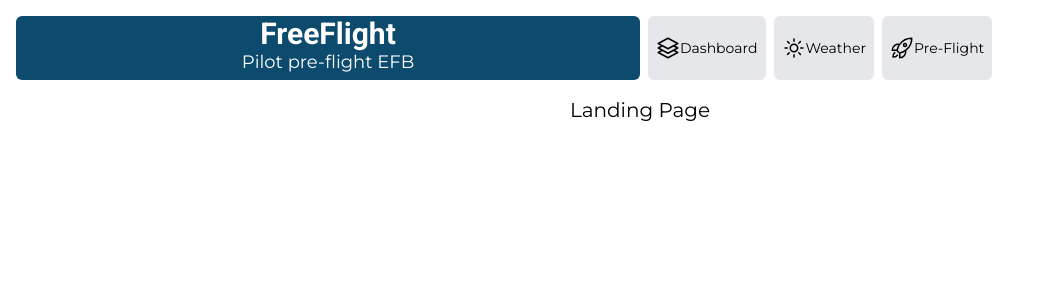
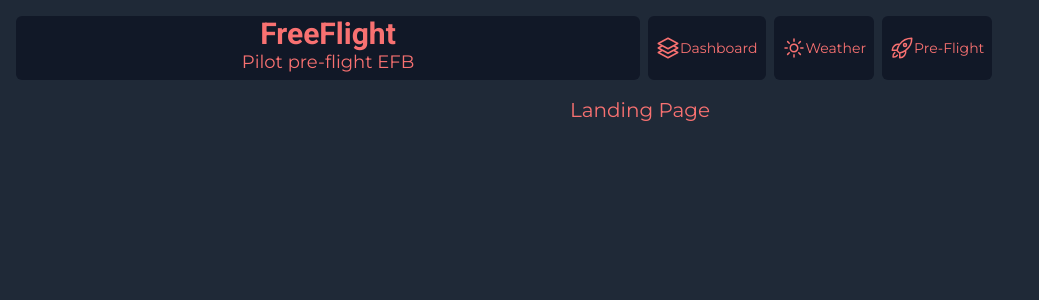
Before and after one commit to KeefeOverby/free-flight, a Next.js app: page / in a window 1280 px wide. Shown: the top 300 px of the page, without its empty margins (0-1039 px from the left). Built offline with nearby package versions, Linux system fonts and the light colour scheme.

Commit message:
configuring files

```diff
--- a/app/components/get-metar.tsx
+++ b/app/components/get-metar.tsx
@@ -11,20 +11,21 @@ async function GetMetar() {
             <label className="flex flex-row h-fit w-full items-center justify-between py-4">
                 METAR:
                 <button
-                                className="text-white items-center h-fit w-1/4 bg-sky-900 rounded-md p-2"
+                    className="text-red-400 items-center h-fit w-1/4 bg-gray-900 rounded-md p-2"
                     onClick={GetMetar}
                 >
                     Get METAR
                 </button>
             </label>
-                        <textarea
-                            className="w-full bg-gray-200"
-                            name="metarData"
-                            rows={4}
-                            cols={40}
-                        />
+            <div className="flex h-fit w-full bg-gray-900 text-green-300 rounded-md p-2">
+                {objMetar.map((item: any) => (
+                    <span key={item.metar_id}>
+                        {item.name} - {item.rawOb}
+                    </span>
+                ))}
+            </div>
         </div>
     );
 }
 
-export default GetMetar
+export default GetMetar;
--- a/app/components/get-pirep.tsx
+++ b/app/components/get-pirep.tsx
@@ -11,15 +11,17 @@ async function GetPirep() {
                     <label className="flex flex-row h-fit w-full items-center justify-between py-4">
                         PIREP:
                         <button
-                            className="text-white items-center h-fit w-1/4 bg-sky-900 rounded-md p-2"
+                            className="text-red-400 items-center h-fit w-1/4 bg-gray-900 rounded-md p-2"
                             onClick={GetPirep}
                         >
                             Get PIREP
                         </button>
                     </label>
                     <textarea
-                        className="w-full bg-gray-200"
-                        name="metarData"
+                        className="w-full bg-gray-900 text-green-300 rounded-md p-2"
+                        name="pirepData"
+                        value={objPirep}
+                        readOnly
                         rows={4}
                         cols={40}
                     />
--- a/app/components/nav-links.tsx
+++ b/app/components/nav-links.tsx
@@ -23,9 +23,9 @@ export default function NavLinks() {
                         key={link.name}
                         href={link.href}
                         className={clsx(
-                            'flex h-full items-center justify-center rounded-md bg-gray-200 text-sm font-medium hover:bg-sky-100 hover:text-blue-600 justify-start p-2',
+                            'flex h-full items-center justify-center rounded-md bg-gray-900 text-sm font-medium hover:bg-gray-700 hover:text-green-400 justify-start p-2',
                             {
-                                'bg-sky-100 text-blue-600':
+                                'bg-gray-600 text-green-300':
                                     pathname === link.href,
                             }
                         )}
--- a/app/components/nav.tsx
+++ b/app/components/nav.tsx
@@ -8,15 +8,15 @@ export default function Nav() {
             <section className="flex flex-col md:flex-row max-h-max w-full items-center justify-between">
                 <div className="grid-cols-2 h-full w-full md:w-1/2 items-left justify-between">
                     <Link
-                        className="flex flex-col h-full w-full rounded-md bg-sky-900"
+                        className="flex flex-col h-full w-full rounded-md bg-gray-900"
                         href="/"
                     >
                         <h1
-                            className={`${roboto.className} h-1/2 font-bold text-3xl antialiased text-center text-white`}
+                            className={`${roboto.className} h-1/2 font-bold text-3xl antialiased text-center text-red-400`}
                         >
                             FreeFlight
                         </h1>
-                        <h2 className="h-1/2 text-center text-lg text-white">
+                        <h2 className="h-1/2 text-center text-lg text-red-400">
                             Pilot pre-flight EFB
                         </h2>
                     </Link>
--- a/app/layout.tsx
+++ b/app/layout.tsx
@@ -52,7 +52,7 @@ export default function RootLayout({
   children: React.ReactNode;
 }>) {
   return (
-    <html lang="en" className={`${montserrat.className} antialiased `} dir="ltr">
+    <html lang="en" className={`${montserrat.className} antialiased bg-gray-800 text-red-400`} dir="ltr">
       <body>{children}</body>
     </html>
   );
```
Lines whose indentation alone changed are shown as unchanged.
